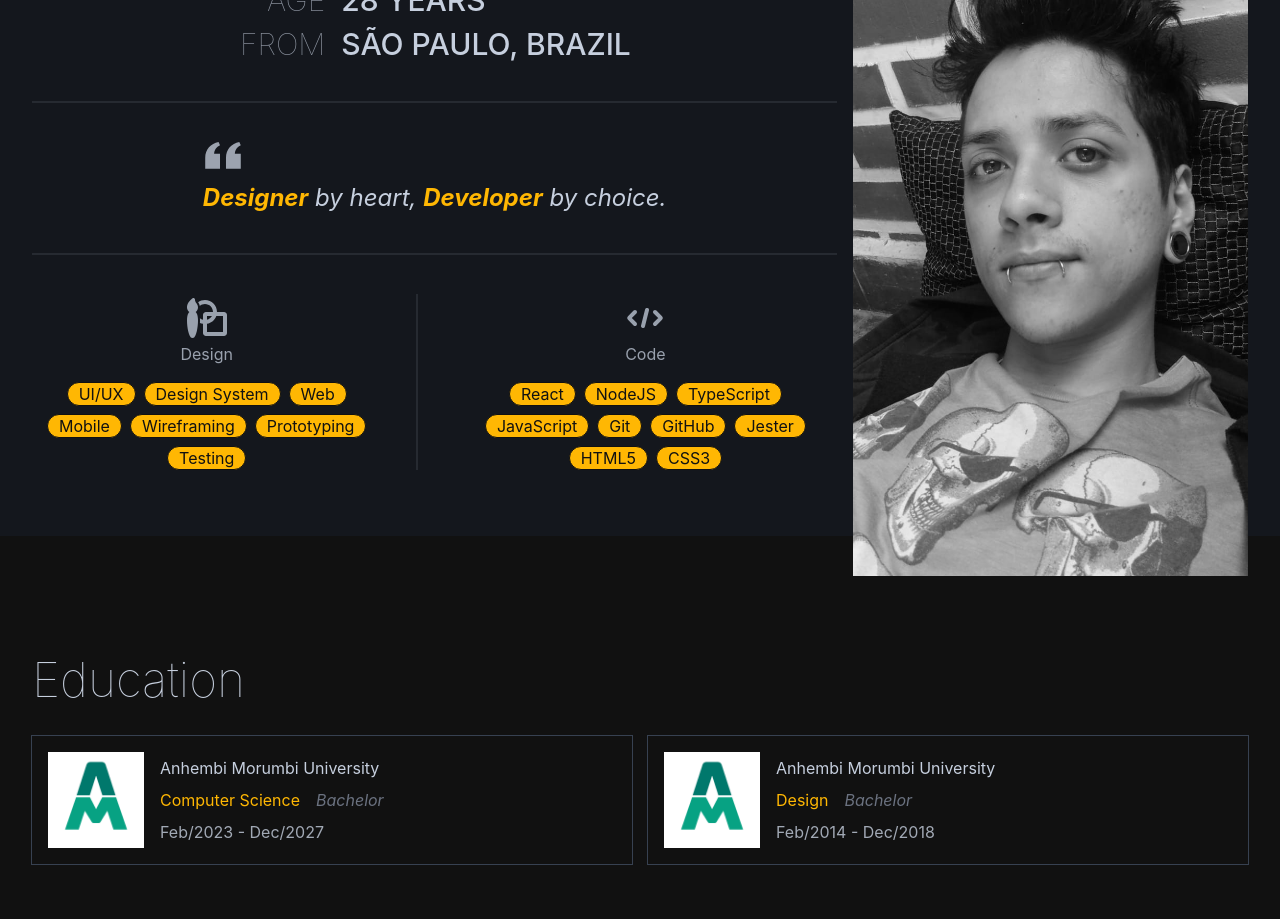
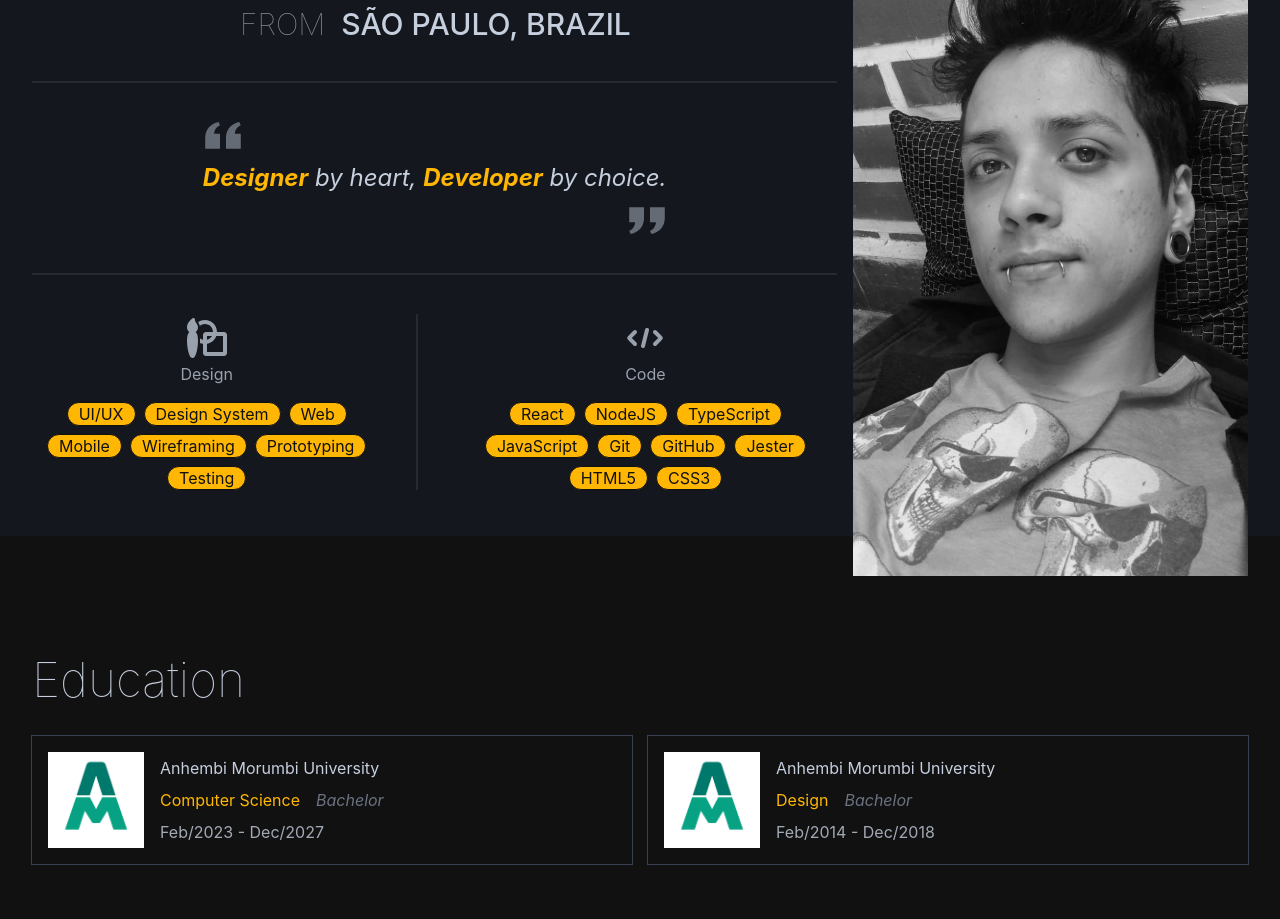
Before and after one commit to YggLart/newrepo, a React (Create React App) app: page / in a window 1280 px wide. Shown: the part 1000-1919 px from the top of the page. Built offline with nearby package versions, Linux system fonts and the light colour scheme.

Commit message:
style: add another quote and adjust position

```diff
--- a/src/Components/Profile.tsx
+++ b/src/Components/Profile.tsx
@@ -40,10 +40,10 @@ export const Profile = () => {
 
     const Quote = () => {
       return (
-        <div className="grid justify-center">
+        <div className="grid justify-center text-center">
           <svg
             aria-hidden="true"
-            className="w-10 h-10 text-gray-400 dark:text-gray-600"
+            className="w-10 h-10 text-gray-400 dark:text-gray-600 opacity-60"
             viewBox="0 0 24 27"
             fill="currentColor"
             xmlns="http://www.w3.org/2000/svg"
@@ -56,6 +56,20 @@ export const Profile = () => {
           <div className="italic text-2xl">
             <span className="font-bold text-primary">Designer</span> by heart,{" "}
             <span className="font-bold text-primary">Developer</span> by choice.
+          </div>
+          <div className="w-full flex justify-end">
+            <svg
+              aria-hidden="true"
+              className="w-10 h-10 text-gray-400 dark:text-gray-600 rotate-180 opacity-60"
+              viewBox="0 0 24 27"
+              fill="currentColor"
+              xmlns="http://www.w3.org/2000/svg"
+            >
+              <path
+                d="M14.017 18L14.017 10.609C14.017 4.905 17.748 1.039 23 0L23.995 2.151C21.563 3.068 20 5.789 20 8H24V18H14.017ZM0 18V10.609C0 4.905 3.748 1.038 9 0L9.996 2.151C7.563 3.068 6 5.789 6 8H9.983L9.983 18L0 18Z"
+                fill="currentColor"
+              />
+            </svg>
           </div>
         </div>
       );
```
